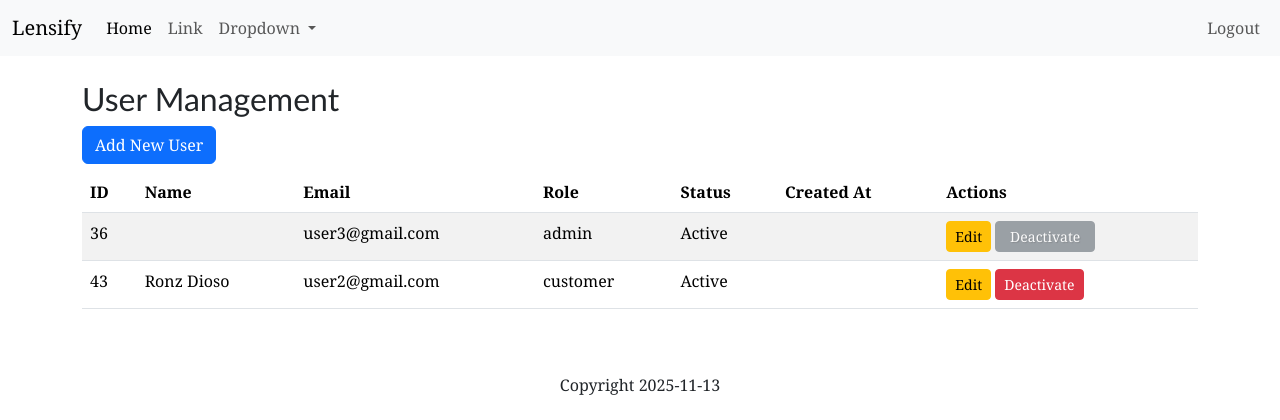
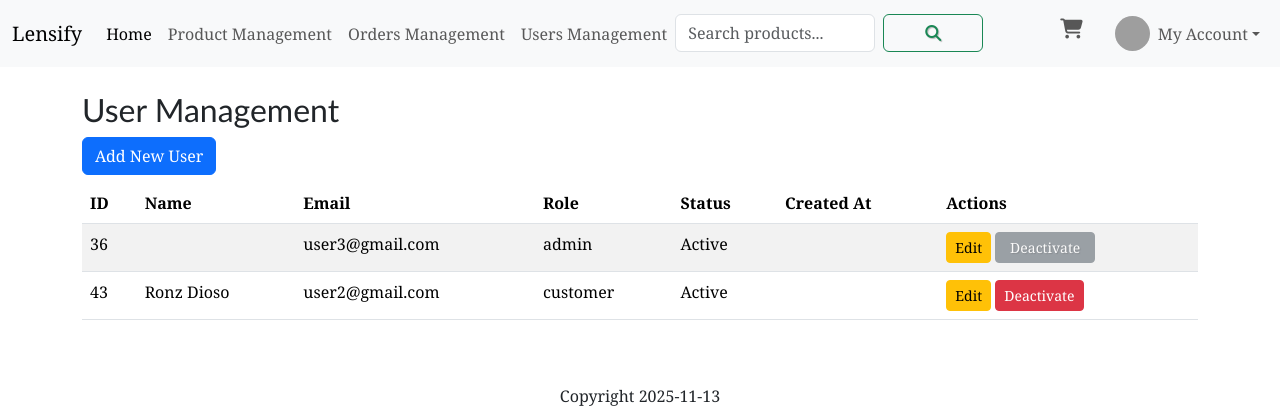
Before and after one commit to RonzhemD8236/e-commerce2, a PHP site: page /admin/index.php in a window 1280 px wide. Shown: the top 420 px of the page. Run offline with PHP 8.4, Linux system fonts and the light colour scheme; a user stored in the database is signed in; data comes from the database, SQL or seed files in the repository; both versions use the stored data as it was after the commit; grey boxes are pictures that could not be loaded.

Commit message:
mga nabago

```diff
--- a/includes/header.php
+++ b/includes/header.php
@@ -4,61 +4,136 @@
 <head>
   <meta charset="UTF-8">
   <meta name="viewport" content="width=device-width, initial-scale=1.0">
-  <link href="https://cdn.jsdelivr.net/npm/bootstrap@5.3.2/dist/css/bootstrap.min.css" rel="stylesheet" integrity="sha384-T3c6CoIi6uLrA9TneNEoa7RxnatzjcDSCmG1MXxSR1GAsXEV/Dwwykc2MPK8M2HN" crossorigin="anonymous">
-  <link rel="stylesheet" href="https://cdnjs.cloudflare.com/ajax/libs/font-awesome/6.4.2/css/all.min.css" integrity="sha512-z3gLpd7yknf1YoNbCzqRKc4qyor8gaKU1qmn+CShxbuBusANI9QpRohGBreCFkKxLhei6S9CQXFEbbKuqLg0DA==" crossorigin="anonymous" referrerpolicy="no-referrer" />
+  <link href="https://cdn.jsdelivr.net/npm/bootstrap@5.3.2/dist/css/bootstrap.min.css" rel="stylesheet"
+    integrity="sha384-T3c6CoIi6uLrA9TneNEoa7RxnatzjcDSCmG1MXxSR1GAsXEV/Dwwykc2MPK8M2HN" crossorigin="anonymous">
+  <link rel="stylesheet"
+    href="https://cdnjs.cloudflare.com/ajax/libs/font-awesome/6.4.2/css/all.min.css"
+    integrity="sha512-z3gLpd7yknf1YoNbCzqRKc4qyor8gaKU1qmn+CShxbuBusANI9QpRohGBreCFkKxLhei6S9CQXFEbbKuqLg0DA=="
+    crossorigin="anonymous" referrerpolicy="no-referrer" />
   <link href="includes/style/style.css" rel="stylesheet" type="text/css">
-  <script src="https://cdn.jsdelivr.net/npm/bootstrap@5.3.2/dist/js/bootstrap.bundle.min.js" integrity="sha384-C6RzsynM9kWDrMNeT87bh95OGNyZPhcTNXj1NW7RuBCsyN/o0jlpcV8Qyq46cDfL" crossorigin="anonymous"></script>
-  <title>shop </title>
+  <script src="https://cdn.jsdelivr.net/npm/bootstrap@5.3.2/dist/js/bootstrap.bundle.min.js"
+    integrity="sha384-C6RzsynM9kWDrMNeT87bh95OGNyZPhcTNXj1NW7RuBCsyN/o0jlpcV8Qyq46cDfL" crossorigin="anonymous"></script>
+  <title>Shop</title>
+  <style>
+    .profile-img {
+      width: 35px;
+      height: 35px;
+      object-fit: cover;
+      border-radius: 50%;
+      margin-right: 8px;
+    }
+    .nav-link.dropdown-toggle.d-flex {
+      align-items: center;
+    }
+    .cart-icon {
+      position: relative;
+    }
+    .cart-count {
+      position: absolute;
+      top: -5px;
+      right: -10px;
+      background-color: red;
+      color: white;
+      font-size: 12px;
+      font-weight: bold;
+      padding: 2px 5px;
+      border-radius: 50%;
+    }
+    form.d-flex input {
+      width: 200px;
+    }
+  </style>
 </head>
 
 <body>
   <nav class="navbar navbar-expand-lg bg-body-tertiary">
     <div class="container-fluid">
       <a class="navbar-brand" href="#">Lensify</a>
-      <button class="navbar-toggler" type="button" data-bs-toggle="collapse" data-bs-target="#navbarSupportedContent" aria-controls="navbarSupportedContent" aria-expanded="false" aria-label="Toggle navigation">
+      <button class="navbar-toggler" type="button" data-bs-toggle="collapse" data-bs-target="#navbarSupportedContent"
+        aria-controls="navbarSupportedContent" aria-expanded="false" aria-label="Toggle navigation">
         <span class="navbar-toggler-icon"></span>
       </button>
+
       <div class="collapse navbar-collapse" id="navbarSupportedContent">
+        <!-- Left side links -->
         <ul class="navbar-nav me-auto mb-2 mb-lg-0">
           <li class="nav-item">
-            <a class="nav-link active" aria-current="page" href="/lensify/e-commerce2/index.php">Home</a>
-          </li>
-          <li class="nav-item">
-            <a class="nav-link" href="#">Link</a>
-          </li>
-          <li class="nav-item dropdown">
-            <?php if (isset($_SESSION['user_id'])) {
-              echo '<a class="nav-link dropdown-toggle" href="#" role="button" data-bs-toggle="dropdown" aria-expanded="false">
-              Dropdown
-            </a>';
-
-              echo '<ul class="dropdown-menu">';
-              if (isset($_SESSION['role']) && $_SESSION['role'] === 'admin') {
-                echo "<li><a class='dropdown-item' href='/lensify/e-commerce2/item/index.php'>item</a></li>";
-                echo "<li><a class='dropdown-item' href='/lensify/e-commerce2/admin/index.php'>Users</a></li>";
-                echo "<li><a class='dropdown-item' href='/lensify/e-commerce2/admin/orders.php'>orders</a></li>";
-              } else {
-                echo '<li><a class="dropdown-item" href="/lensify/e-commerce2/user/profile.php"> profile</a></li>';
-                echo '<li><a class="dropdown-item" href="../user/myorders.php"> My Orders</a></li>';
-              }
-              echo "</ul>";
-            }
-            ?>
-
-
+            <a class="nav-link active" href="/lensify/e-commerce2/index.php">Home</a>
           </li>
 
+          <?php $role = $_SESSION['role'] ?? 'user'; ?>
+          <?php if($role === 'user'): ?>
+            <li class="nav-item">
+              <a class="nav-link" href="/lensify/e-commerce2/contact.php">Contact / Support</a>
+            </li>
+          <?php else: ?>
+            <li class="nav-item">
+              <a class="nav-link" href="/lensify/e-commerce2/item/index.php">Product Management</a>
+            </li>
+            <li class="nav-item">
+              <a class="nav-link" href="/lensify/e-commerce2/admin/orders.php">Orders Management</a>
+            </li>
+            <li class="nav-item">
+              <a class="nav-link" href="/lensify/e-commerce2/admin/index.php">Users Management</a>
+            </li>
+          <?php endif; ?>
+
+          <!-- Search bar -->
+          <li class="nav-item">
+            <form class="d-flex" role="search" action="/lensify/e-commerce2/search.php" method="GET">
+              <input class="form-control me-2" type="search" name="q" placeholder="Search products..." aria-label="Search">
+              <button class="btn btn-outline-success" type="submit"><i class="fas fa-search"></i></button>
+            </form>
+          </li>
         </ul>
 
-<?php
-if (!isset($_SESSION['user_id'])) {
-  echo "<div class='navbar-nav ms-auto'>
-                <a href='http://{$_SERVER['SERVER_NAME']}/lensify/e-commerce2/user/login.php' class='nav-item nav-link'>Login</a></div>";
-} else {
-  echo "<div class='navbar-nav ms-auto'>
-                <a href='http://{$_SERVER['SERVER_NAME']}/lensify/e-commerce2/user/logout.php'  class='nav-item nav-link'>Logout</a></div>";
-}
-?>
+        <!-- Right side: Cart and Profile -->
+        <ul class="navbar-nav ms-auto mb-2 mb-lg-0">
+          <!-- Cart icon -->
+          <li class="nav-item me-3">
+            <a href="/lensify/e-commerce2/cart.php" class="nav-link cart-icon">
+              <i class="fas fa-shopping-cart fa-lg"></i>
+              <?php
+                $cartCount = $_SESSION['cart_count'] ?? 0;
+                if ($cartCount > 0) {
+                  echo "<span class='cart-count'>{$cartCount}</span>";
+                }
+              ?>
+            </a>
+          </li>
+
+          <!-- User profile / My Account dropdown -->
+          <?php if (isset($_SESSION['user_id'])):
+            $profileImg = $_SESSION['profile_img'] ?? '/lensify/e-commerce2/uploads/default-profile.png';
+          ?>
+          <li class="nav-item dropdown">
+            <a class="nav-link dropdown-toggle d-flex" href="#" role="button" data-bs-toggle="dropdown" aria-expanded="false">
+              <img src="<?= $profileImg ?>" alt="Profile" class="profile-img">
+              My Account
+            </a>
+            <ul class="dropdown-menu dropdown-menu-end">
+              <li><a class="dropdown-item" href="/lensify/e-commerce2/user/profile.php">Edit Profile</a></li>
+
+              <?php if($role === 'user'): ?>
+                <li><a class="dropdown-item" href="/lensify/e-commerce2/user/account.php">Account Settings</a></li>
+                <li><a class="dropdown-item" href="/lensify/e-commerce2/user/myorders.php">My Orders</a></li>
+                <li><a class="dropdown-item" href="/lensify/e-commerce2/user/purchased.php">Purchased Products</a></li>
+                <li><a class="dropdown-item" href="/lensify/e-commerce2/user/payment.php">Payment Methods / Addresses</a></li>
+              <?php endif; ?>
+
+              <li><hr class="dropdown-divider"></li>
+              <li><a class="dropdown-item" href="http://<?= $_SERVER['SERVER_NAME'] ?>/lensify/e-commerce2/user/logout.php">Logout</a></li>
+            </ul>
+          </li>
+          <?php else: ?>
+          <li class="nav-item">
+            <a href="http://<?= $_SERVER['SERVER_NAME'] ?>/lensify/e-commerce2/user/login.php" class="nav-link">Login</a>
+          </li>
+          <?php endif; ?>
+        </ul>
       </div>
     </div>
   </nav>
+</body>
+
+</html>
```
Also changed, not shown: cammerce_db.sql (+57 -21 lines), includes/style/style.css (line endings or trailing spaces), uploads/default-profile.png (added).
